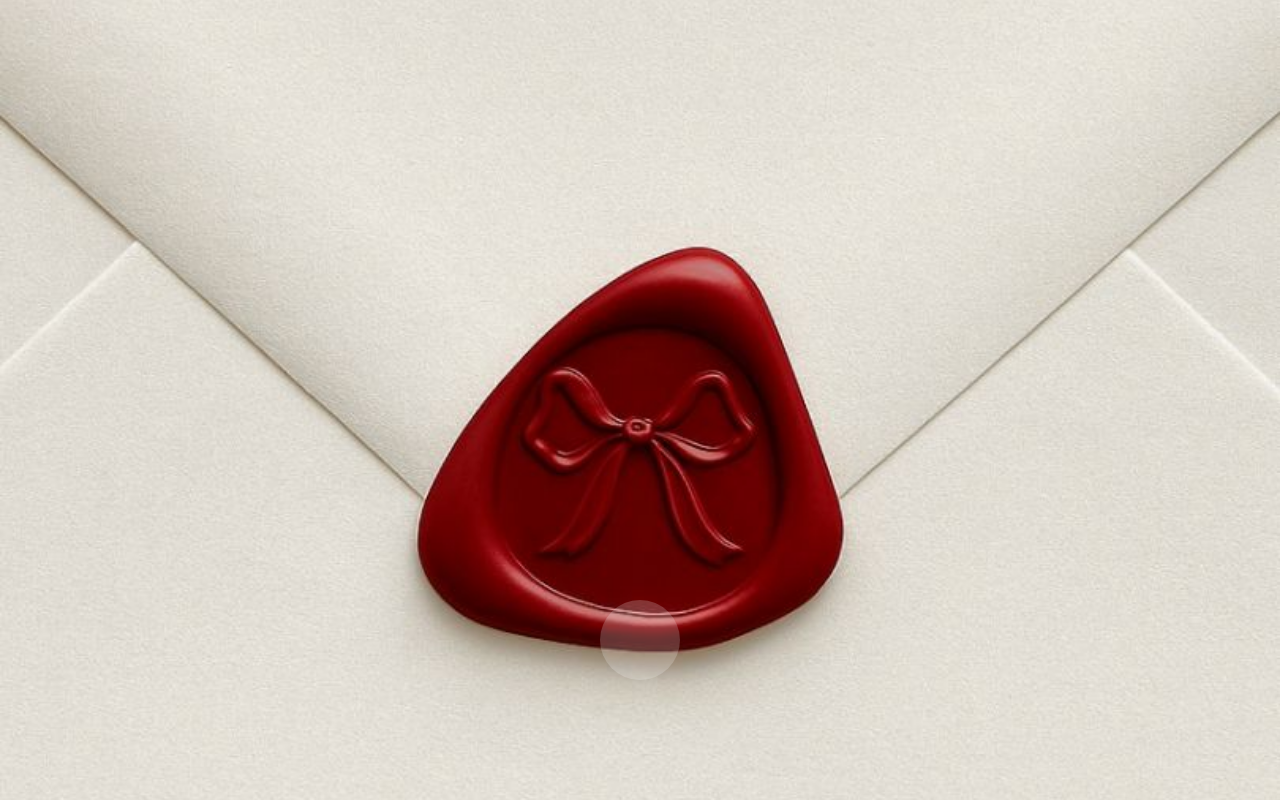
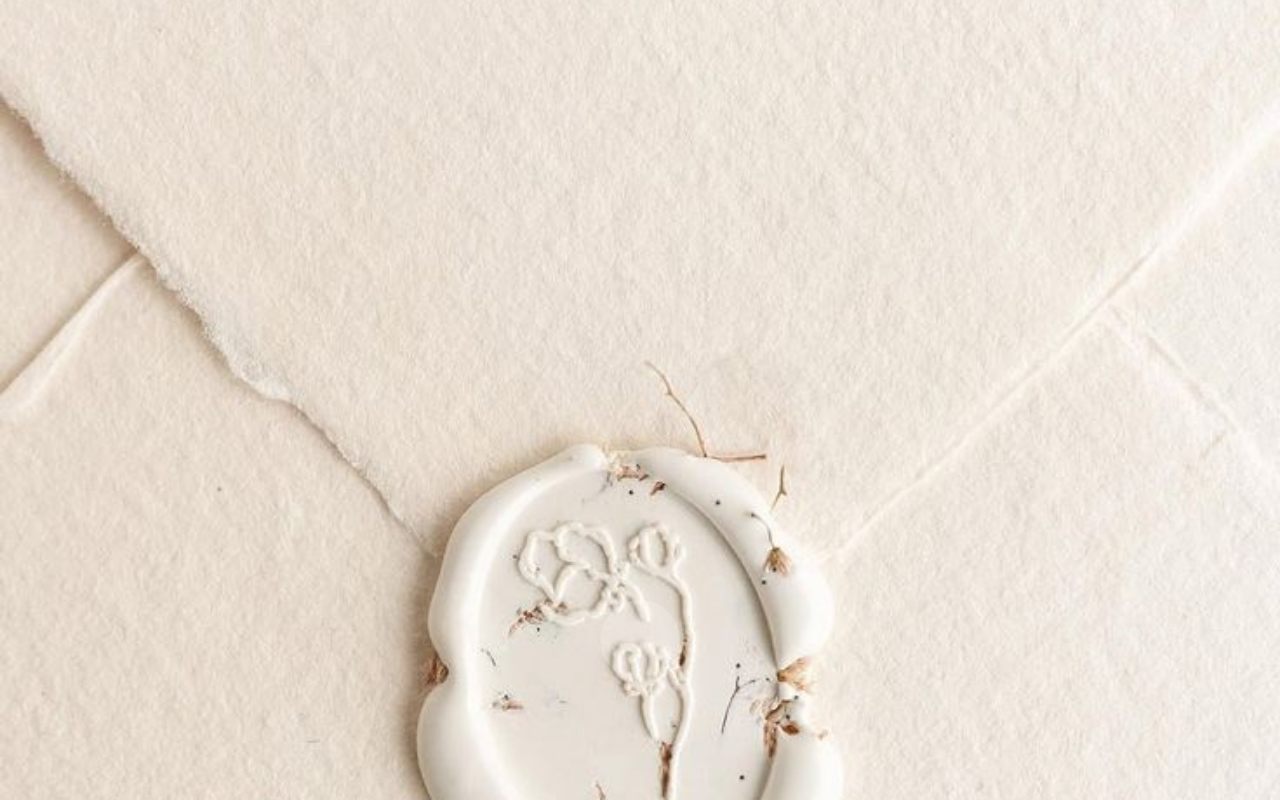
Before and after one commit to yarahabib80/Full-wedding-invitation, a plain HTML site: page index.html in a window 1280 px wide. Drawn offline with Linux system fonts and the light colour scheme.

Commit message:
Update index.html

```diff
--- a/index.html
+++ b/index.html
@@ -23,7 +23,7 @@ html, body {
   position: relative;
   width:100%;
   height:100vh;
-  background-image: url('envelope.jpg'); /* Your photo in repo root */
+  background-image: url('closed envelope.jpg'); /* Your photo in repo root */
   background-size: cover;
   background-position: center;
   display: flex;
```
